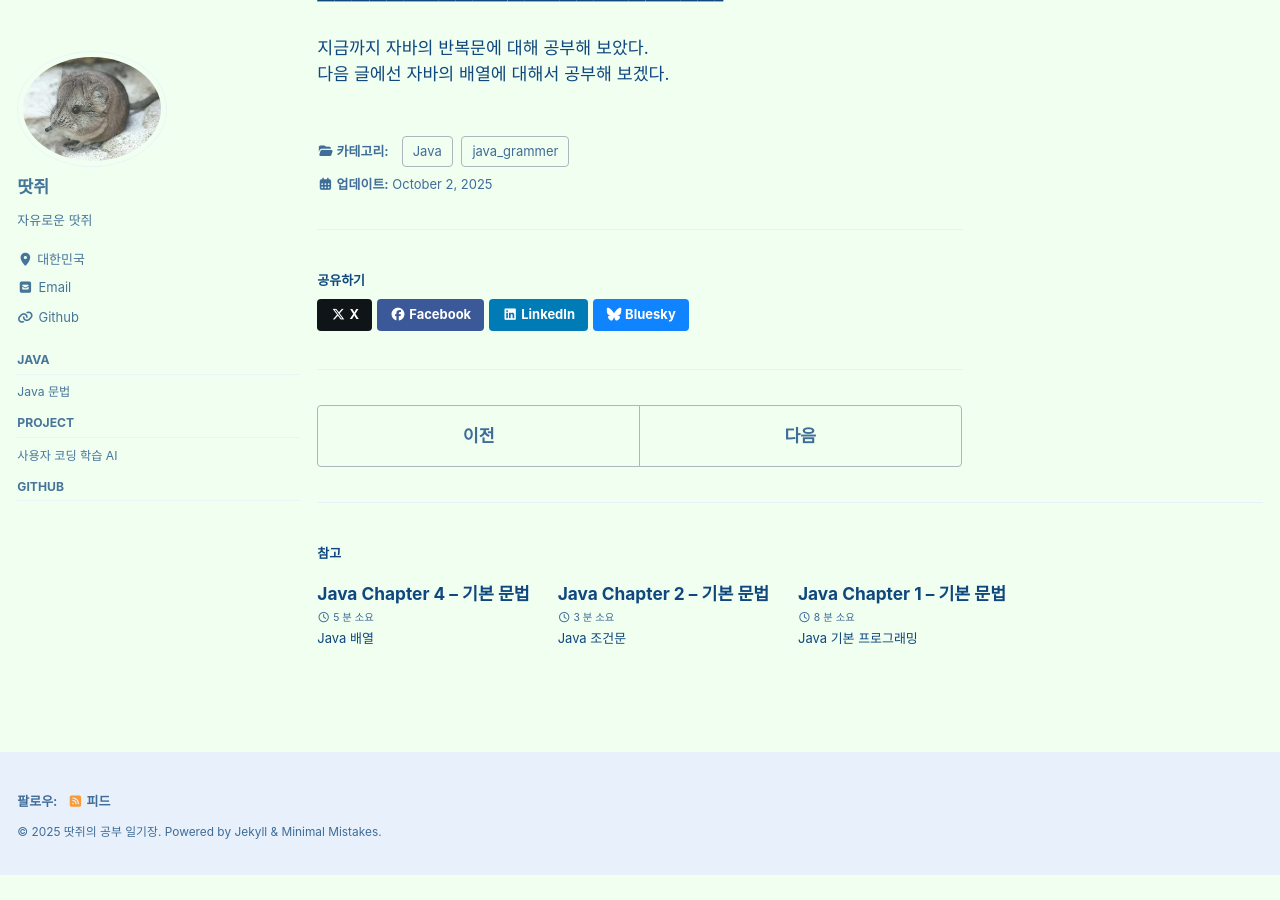
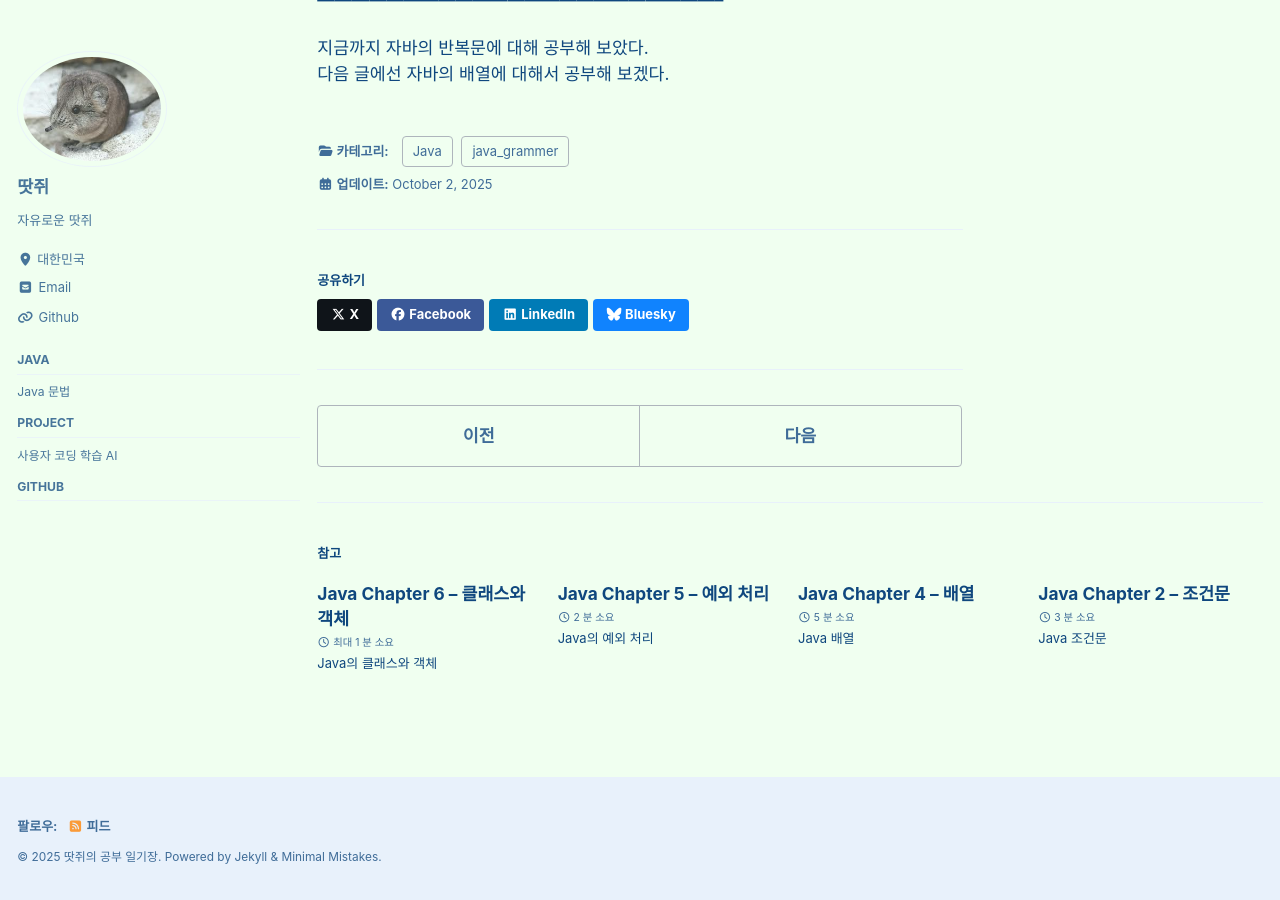
Before and after one commit to jaeseo0214/jaeseo0214.github.io, a Jekyll site: the page built from _posts/2025-10-07-Java_Ch3.md, in a window 1280 px wide and 900 px high, scrolled down 6746 px. Built offline with Jekyll 4.4.1, drawn with Linux system fonts in a browser that asks for light colours; cached includes are drawn as plain includes; before the commit the page ends 7621 px from its top, so only the background shows below that; part of the change alters nothing that is shown; some of the changed text lies outside the part shown.

Commit message:
Post and Update
Post and Update

````diff
--- a/_posts/2025-10-02-Java_Ch1.md
+++ b/_posts/2025-10-02-Java_Ch1.md
@@ -1,6 +1,6 @@
 ---
 layout: single
-title: "Java Chapter 1 – 기본 문법"
+title: "Java Chapter 1 – 기본 프로그래밍"
 date: 2025-10-02
 categories:
   - Java
--- a/_posts/2025-10-05-Java_Ch2.md
+++ b/_posts/2025-10-05-Java_Ch2.md
@@ -1,6 +1,6 @@
 ---
 layout: single
-title: "Java Chapter 2 – 기본 문법"
+title: "Java Chapter 2 – 조건문"
 date: 2025-10-02
 categories:
   - Java
--- a/_posts/2025-10-07-Java_Ch3.md
+++ b/_posts/2025-10-07-Java_Ch3.md
@@ -1,6 +1,6 @@
 ---
 layout: single
-title: "Java Chapter 3 – 기본 문법"
+title: "Java Chapter 3 – 반복문"
 date: 2025-10-02
 categories:
   - Java
--- a/_posts/2025-10-11-Java_Ch4.md
+++ b/_posts/2025-10-11-Java_Ch4.md
@@ -1,6 +1,6 @@
 ---
 layout: single
-title: "Java Chapter 4 – 기본 문법"
+title: "Java Chapter 4 – 배열"
 date: 2025-10-02
 categories:
   - Java
--- /dev/null
+++ b/_posts/2025-10-13-Java_Ch5.md
@@ -0,0 +1,166 @@
+---
+layout: single
+title: "Java Chapter 5 – 예외 처리"
+date: 2025-10-02
+categories:
+  - Java
+  - java_grammer
+author_profile: true
+read_time: true
+comments: true
+share: true
+related: true
+sidebar:
+  nav: "categories_sidebar"
+---
+
+
+# Java의 예외 처리
+
+
+프로그래밍을 실행하다 보면 오동작 또는 결과에 안 좋은 영향을 끼치는<br>
+예상하지 못한 상황이 발생하기도 한다.<br>
+이 상황 발생이 바로 '예외' 이다.<br>
+만약 코드가 잘못 짜여져 있으면 컴파일러가 오류로 걸러주지만,<br>
+'예외'는 사용자가 잘못된 입력을 하거나 배열 인덱스가 배열 크기보다 커지는 등,<br>
+이런 사건들에 의해 프로그램 실행 중 발생한다.<br>
+
+
+실행 중 예외가 발생하게 되면, 자바 플랫폼이 먼저 알게되어 현재 실행 중인<br>
+자바 응용 프로그램에게 예외를 전달해 대응하게 한다.<br>
+만약 예외에 대처하는 코드가 작성되어있지 않다면 응용 프로그램은 강제종료 된다.<br>
+
+
+그렇다면 자바의 예외처리는 어떤 식으로 이루어질까?<br>
+
+
+## 1. try-catch-finally 문
+
+
+자바의 예외 처리는 아래와 같이 try-catch-finally 문을 사용한다.<br>
+
+
+```java
+try{
+  예외 발생 가능성이 있는 실행문
+}
+catch (처리할 예외 타입 선언){
+  예외 처리문
+}
+finally{
+  예외 발생 여부와 상관없이 무조건 실행되는 문장 //생략 가능
+}
+```
+
+
+예외 발생 가능성이 있는 실행문은 try {} 블록으로 묶고,<br>
+예외 처리 코드는 catch {} 블록에 작성한다.<br>
+주의할 점은 예외 처리 하나 당 catch {} 블록을 하나씩 작성해야 한다.<br>
+
+
+try 블록에서 예외가 발생하면 catch 블록 > finally 블록 순서로,<br>
+예외가 발생하지 않으면 try 블록 > finally 블록 순서로 실행된다.<br>
+물론 발생한 예외와 처리할 예외 타입 선언이 같아야 한다.<br>
+catch 블록 여러개를 선언해서 여러 타입의 예외를 처리하는 것도 가능하다.<br>
+
+
+
+
+
+
+## 2. 자바의 예외 클래스
+
+
+자바 플랫폼은 응용프로그램이 실행 중 오류를 탐지할 수 있도록<br>
+많은 예외를 클래스 형태로 제공한다. 아래는 자주 활용되는 예외들이다.<br>
+
+
+| 예외 타입 | 예외 발생 경우 | 패키지 |
+| -------- | ------------- | ------ |
+| ArithmeticException | 정수를 0으로 나눌 때 | java.lang |
+| NullPointerException | null 래퍼런스를 참조할 때 | java.lang |
+| ClassCastException | 변환할 수 없는 타입으로 객체를 변환할 때 | java.lang |
+| OutOfMemoryError | 메모리가 부족한 경우 | java.lang |
+| ArrayIndexOutOfBoundsException | 배열의 범위를 벗어난 접근을 할 때 | java.lang |
+| IllegalArgumentException | 잘못된 인자를 전달할 때 | java.lang |
+| IOException | 입출력 동작 실패, 인터럽트 시 | java.io |
+| NumberFormatException | 문자열이 나타내는 숫자와 일치하지 않는 타입의 숫자로 변환할 때 | java.lang |
+| InputMismatchException | Scanner 클래스의 nextInt() 호출 >>> 사용자가 정수가 아닌 'a'와 같은 문자를 입력할 때 | java.util |
+
+
+
+간단한 예제 프로그램으로 예외 처리를 연습해 보겠다.<br>
+
+
+```java
+import java.util.InputMismatchException;
+import java.util.Scanner;
+
+public class prc {
+	public static void main(String[] args) {
+		Scanner sc = new Scanner(System.in);
+
+		int a, b;
+		int sum = 0;
+
+		System.out.print("정수 2개를 입력하세요>>>");
+
+		try {
+			a = sc.nextInt();
+			b = sc.nextInt();
+			sum = a + b;
+			System.out.println("합은 " + sum + "입니다.");
+		}
+		catch(InputMismatchException e) {
+			System.out.println("정수를 입력하세요.");
+		}
+		sc.close();
+	}
+}
+```
+
+
+위 프로그램은 InputMismatchException 예외 타입을 사용한 예시이다.<br>
+만약 사용자가 정수가 아닌 값을 입력을 시도하면 catch 블록으로 점프해<br>
+예외 처리문을 출력해 준다.<br>
+
+
+```java
+import java.util.Scanner;
+
+public class prc {
+	public static void main(String[] args) {
+		Scanner sc = new Scanner(System.in);
+
+		int a, b;
+		int result = 0;
+
+		System.out.print("정수 2개를 입력하세요>>>");
+
+		a = sc.nextInt();
+		b = sc.nextInt();
+
+		try {
+			result = a / b;
+			System.out.println("나눗셈 결과는 " + result + " 입니다.");
+		}
+		catch(ArithmeticException e) {
+			System.out.println("0으로 나눌 수 없습니다.");
+		}
+		sc.close();
+	}
+}
+```
+
+
+위 프로그램은 ArithmeticException 예외 타입을 사용한 예시이다.<br>
+만약 사용자가 정수를 0으로 나누려고 시도하면 catch 블록으로 점프해<br>
+예외 처리문을 출력해 준다.
+(여기선 사용하지 않았지만 위에서 사용한 InputMismatchException 예외도 함께 처리 가능하다!)<br>
+
+
+-----------------------------------------------------------------------<br>
+
+
+지금까지 자바의 예외 처리에 대해 공부해 보았다.<br>
+다음 글에서는 자바의 클래스와 객체에 대해서 공부해 보겠다.
--- /dev/null
+++ b/_posts/2025-11-06-Java_Ch6.md
@@ -0,0 +1,18 @@
+---
+layout: single
+title: "Java Chapter 6 – 클래스와 객체"
+date: 2025-10-02
+categories:
+  - Java
+  - java_grammer
+author_profile: true
+read_time: true
+comments: true
+share: true
+related: true
+sidebar:
+  nav: "categories_sidebar"
+---
+
+
+# Java의 클래스와 객체
````
